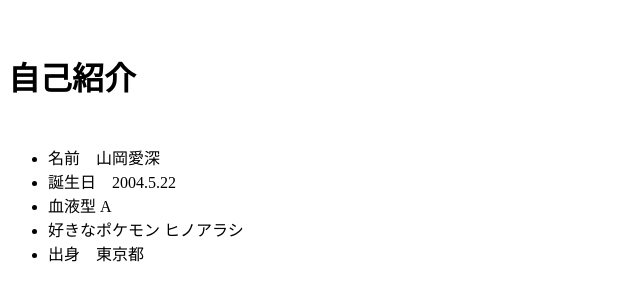
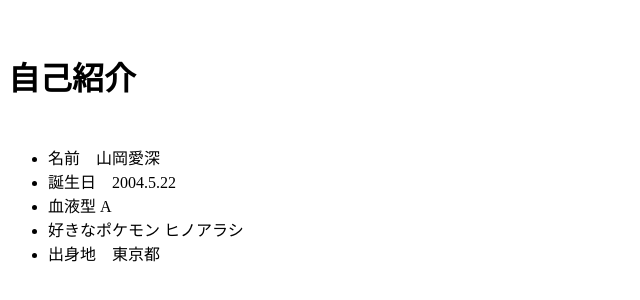
Before and after one commit to YamaokaAimi/git-practice2023, a plain HTML site: page index.html in a window 1280 px wide. Shown: the full height of the page, 0-640 px from the left. Drawn offline with Linux system fonts and the light colour scheme.

Commit message:
出身地の追記

```diff
--- a/index.html
+++ b/index.html
@@ -13,7 +13,7 @@
     <li>誕生日　2004.5.22</li>
     <li>血液型   A</li>
     <li>好きなポケモン  ヒノアラシ</li>
-    <li>出身　東京都</li>
+    <li>出身地　東京都</li>
 
 </ul>
 
```
